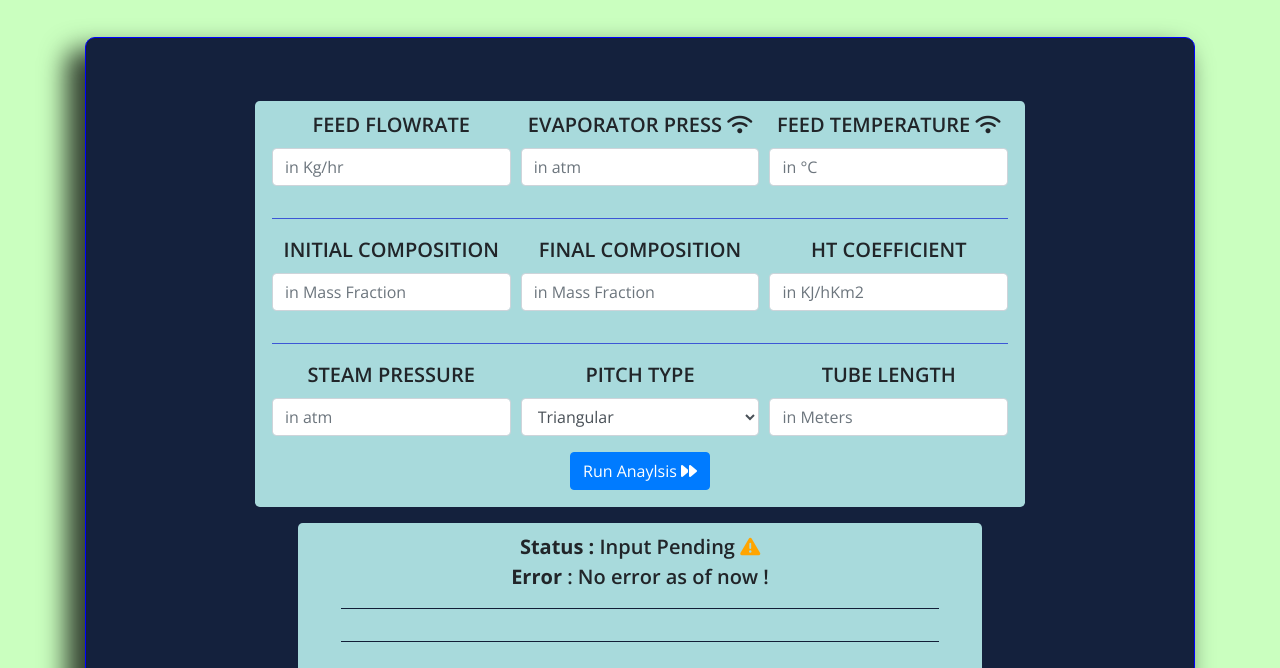
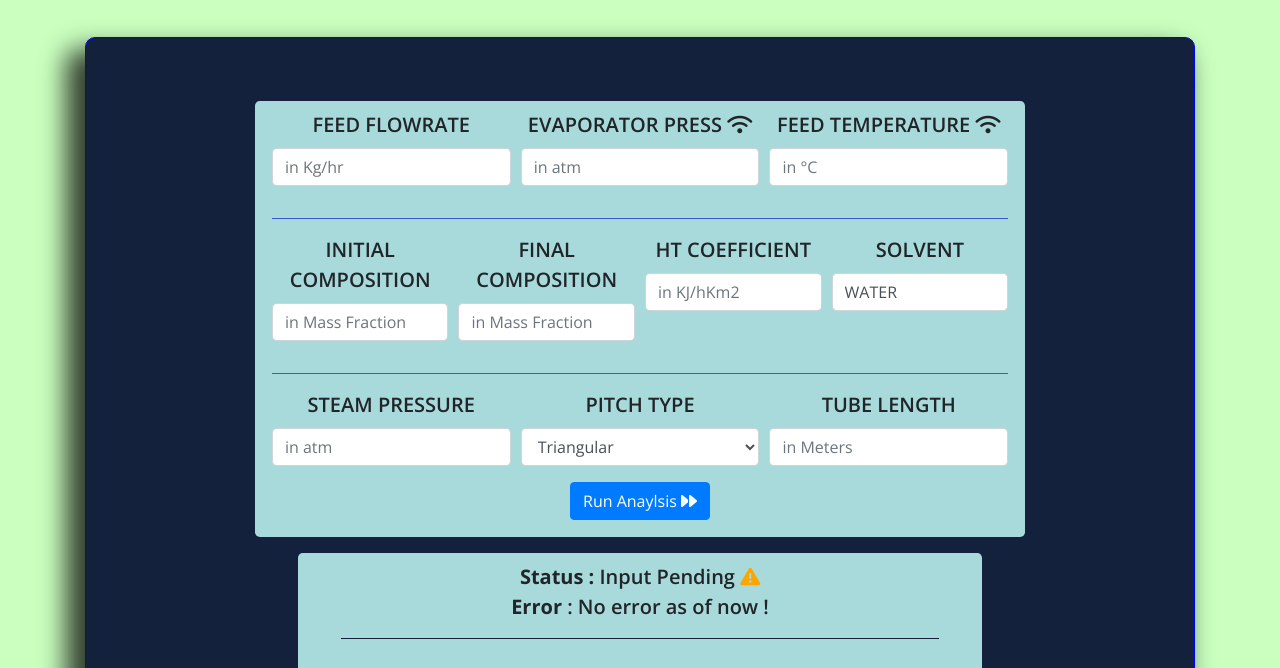
Before and after one commit to vaibhav196606/FYP, a plain HTML site: page evt_new.html in a window 1280 px wide. Shown: the part 132-800 px from the top of the page. Drawn offline with nearby package versions, Linux system fonts and the light colour scheme; a script that the page names is missing.

Commit message:
Update evt_new.html

```diff
--- a/evt_new.html
+++ b/evt_new.html
@@ -42,20 +42,25 @@
                         </div>
                         <hr style="background-color: #4361ee;">
                         <div class="form-row">
-                            <div class="col-md-4 form-group">
+                            <div class="col-md-3 form-group">
                                 <label for="icom">Initial composition </label>
                                 <input type="number" class="form-control" placeholder="in Mass Fraction" id="icom"
                                     name="icom" step="0.01" required>
                             </div>
-                            <div class="col-md-4 form-group">
+                            <div class="col-md-3 form-group">
                                 <label for="fcom">Final composition</label>
                                 <input type="number" class="form-control" placeholder="in Mass Fraction" id="fcom"
                                     name="fcom" step="0.001" required>
                             </div>
-                            <div class="col-md-4 form-group">
+                            <div class="col-md-3 form-group">
                                 <label for="htc">HT coefficient </label>
                                 <input type="number" class="form-control" placeholder="in KJ/hKm2" id="htc"
                                     name="htc" step="0.1" required>
+                            </div>
+			    <div class="col-md-3 form-group">
+                                <label for="rm">Solvent </label>
+                                <input type="text" class="form-control" id="rm"
+                                    name="rm" value="WATER" disable>
                             </div>
                         </div>
                         <hr style="background-color: #4361ee;">
```
